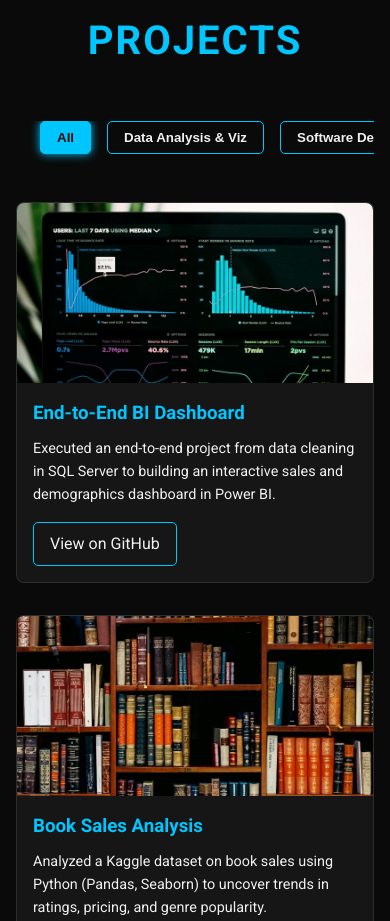
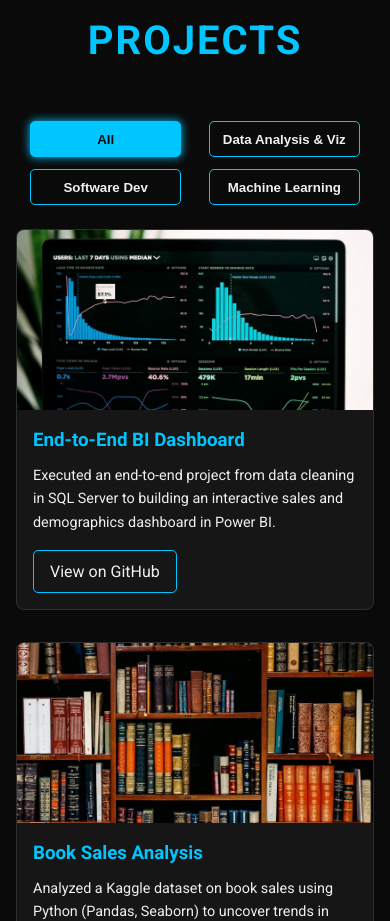
Before and after one commit to brian-mutsetsa/Portfolio-Website, a plain HTML site: page index.html in a window 390 px wide. Shown: the part 3600-4521 px from the top of the page. Drawn offline with Linux system fonts and the light colour scheme.

Commit message:
Added responsive css.

```diff
--- a/css/style.css
+++ b/css/style.css
@@ -285,8 +285,29 @@ body {
     .project-card { flex: 1 1 100%; max-width: 400px; }
 }
 
-@media (max-width: 480px) {
+@media (max-width: 600px) {
     .hero-title { font-size: 2rem; }
     .content-section { padding: 3rem 1rem; }
-    .filter-container{justify-items: left;}
+    /* turn off the horizontal scroll container */
+    .filter-container {
+        overflow: visible;          /* reveal everything */
+        padding-bottom: 0;          /* no extra space */
+    }
+
+    /* switch to a 2-column grid (cleaner than flex here) */
+    .filter-buttons {
+        display: grid;
+        grid-template-columns: repeat(2, 1fr);  /* 2 equal columns */
+        gap: 0.75rem;            /* space between buttons */
+        justify-items: stretch;  /* full-width buttons */
+        width: 100%;
+        margin-bottom: 1.5rem;
+    }
+
+    /* buttons fill their grid cell */
+    .filter-btn {
+        white-space: normal;      /* allow label to wrap */
+        text-align: center;
+        padding: 0.6rem 0.8rem;
+    }
 }
```
